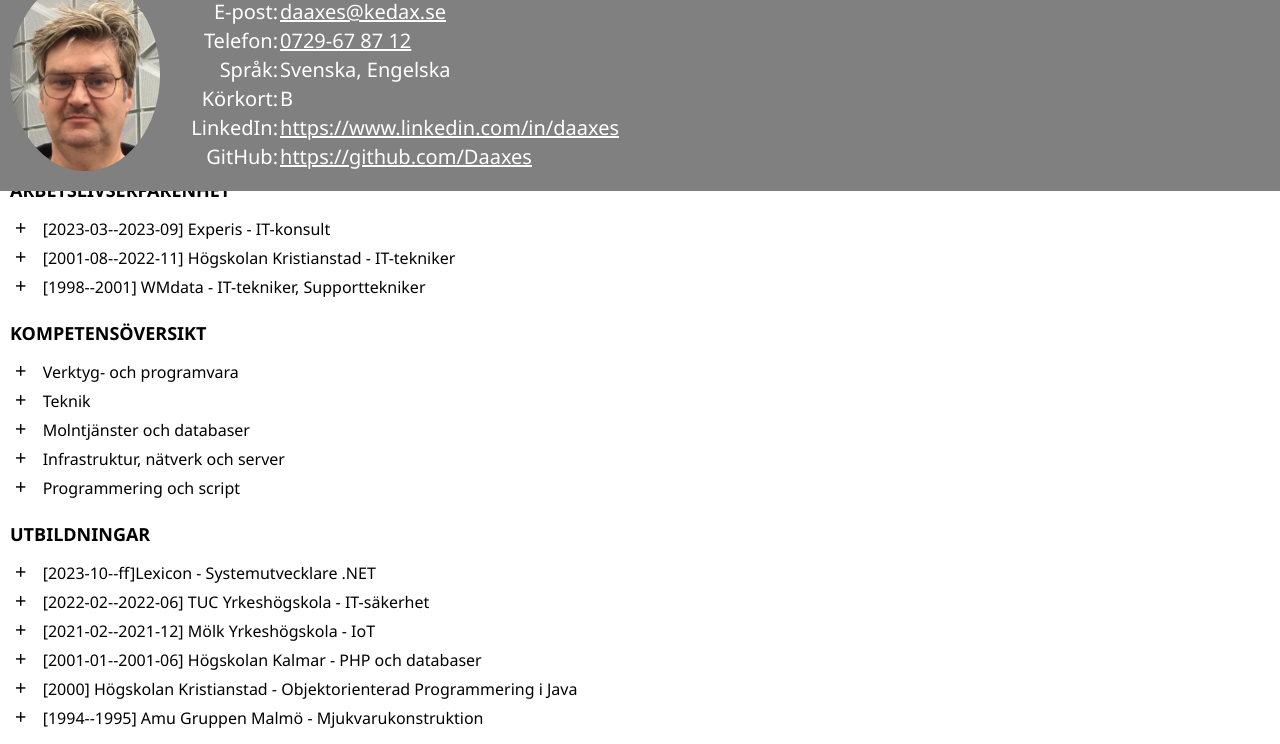
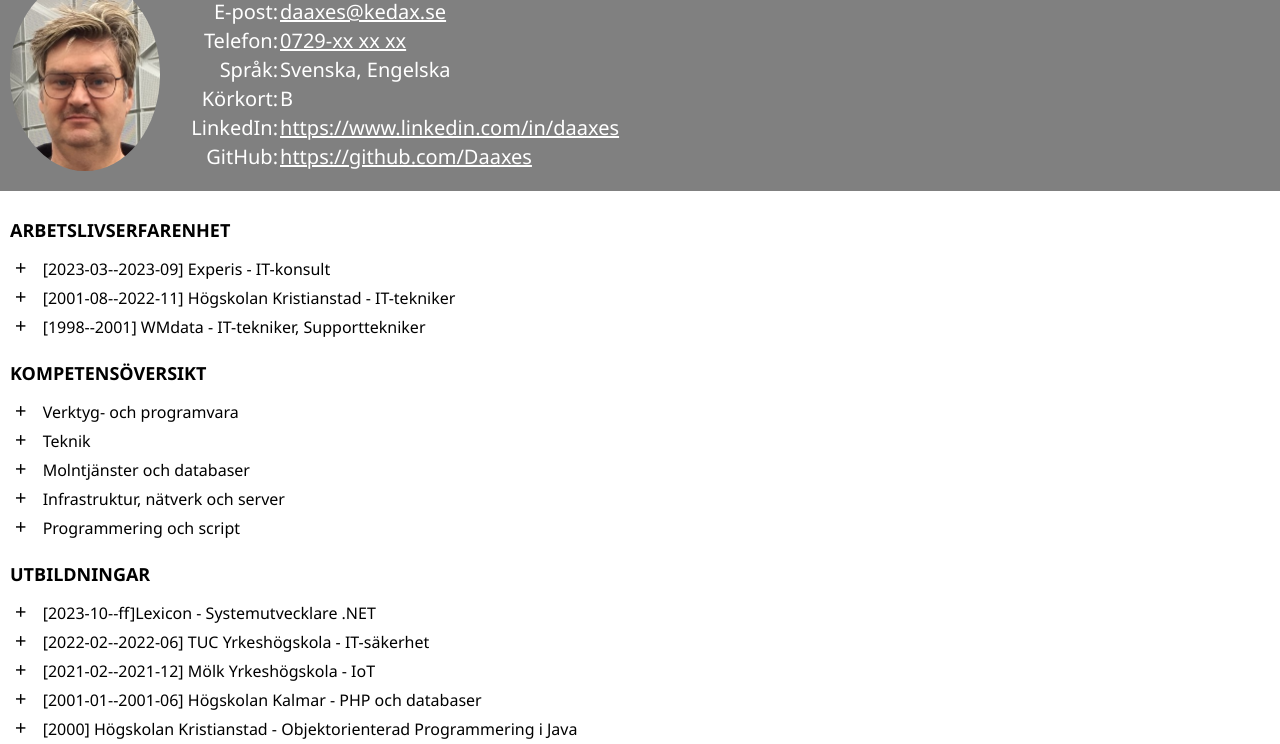
Before and after one commit to Daaxes/MyCV, a plain HTML site: page index.html in a window 1280 px wide. Shown: the part 42-786 px from the top of the page. Drawn offline with Linux system fonts and the light colour scheme.

Commit message:
Modifyed

```diff
--- a/index.css
+++ b/index.css
@@ -159,7 +159,8 @@ p.paragraphSpace{
 }
 
 .firstheadline{
-  margin-top: 200px;
+
+  margin-top: 240px;
   margin-left: 10px;
 }
 
--- a/index.html
+++ b/index.html
@@ -26,7 +26,7 @@
           </tr>
           <tr>
               <td class="leftSideTable">Telefon:</td>
-              <td class="rightSideTable"><a href="tel:+46729-67 87 12" class="headerLinks">0729-67 87 12</a></td>
+              <td class="rightSideTable"><a href="tel:+46729-xx xx xx" class="headerLinks">0729-xx xx xx</a></td>
           </tr>
           <tr>
               <td class="leftSideTable">Språk:</td>
```
